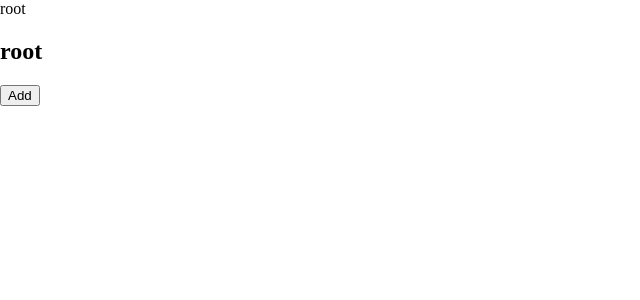
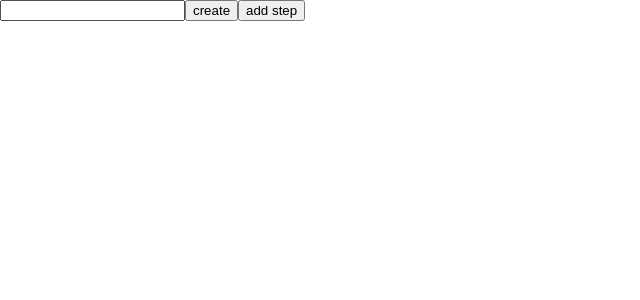
Before and after one commit to fallahpour-fr/TreeNode, a React (Create React App) app: page / in a window 1280 px wide. Shown: the top 300 px of the page, without its empty margins (0-640 px from the left). Built offline with nearby package versions, Linux system fonts and the light colour scheme.

Commit message:
Add validation schema

```diff
--- a/package.json
+++ b/package.json
@@ -17,7 +17,8 @@
     "react-router-dom": "5.2.0",
     "react-scripts": "5.0.0",
     "typescript": "^4.4.2",
-    "web-vitals": "^2.1.0"
+    "web-vitals": "^2.1.0",
+    "yup": "^0.32.11"
   },
   "scripts": {
     "start": "react-scripts start",
--- a/src/App.tsx
+++ b/src/App.tsx
@@ -1,16 +1,18 @@
-import React, { useState } from 'react';
-import { TreeNode } from './treeNode';
-import { TreeView } from './treeView';
-import {DynamicField} from './saveFormData';
-import { Tree } from './Tree';
-import { BrowserRouter as Router, Route, Link, Switch } from "react-router-dom";
-import { textChangeRangeIsUnchanged } from 'typescript';
-import { DynamicForm } from './dynamicForm';
+// import React, { useState } from 'react';
+// import { TreeNode } from './treeNode';
+// import { TreeView } from './treeView';
+// import {DynamicField} from './saveFormData';
+// import { Tree } from './Tree';
+// import { BrowserRouter as Router, Route, Link, Switch } from "react-router-dom";
+// import { textChangeRangeIsUnchanged } from 'typescript';
+// import { DynamicForm } from './dynamicForm';
+import {ValidationSchemaTest} from "./validationschematest";
+// import {ValidationSchemaExample} from "./validationschematest"
 
 
 function App() {
   return <div>
-    <TreeNode/>
+    <ValidationSchemaTest/>
   </div>
 }
 
--- a/src/treeNode.tsx
+++ b/src/treeNode.tsx
@@ -2,6 +2,7 @@ import React, { useState, useEffect } from 'react';
 import { MinusCircleOutlined, PlusOutlined } from "@ant-design/icons";
 import { Form, Divider, Button, Select, Input } from "antd";
 import { useFormik } from 'formik';
+import * as Yup from 'yup';
 export const TreeNode = () => {
 
     // type TreeNode = {
@@ -49,6 +50,13 @@ export const TreeNode = () => {
     const [idPath, setIdPath] = useState<Array<any>>([]);
     const [title, setTitle] = useState<Array<any>>([]);
     const [showBredCrumb, setshowBredCrumb]=useState<string>('');
+
+    const validation_schema = Yup.object().shape({
+        root: Yup.object().shape({
+            title: Yup.string()
+                .required("this field is required")
+        })
+    });
 
     const formik = useFormik<any>({
         initialValues: {
--- /dev/null
+++ b/src/validationschematest.tsx
@@ -0,0 +1,98 @@
+import { useFormik, useFormikContext } from 'formik';
+import { useState } from 'react';
+import * as Yup from 'yup';
+
+
+export const ValidationSchemaTest = () => {
+    const validation_schema = Yup.array().of(Yup.object().shape({
+        title: Yup.string()
+            .min(2, 'Too Short!')
+            .max(5, 'Too Long!')
+            .required('Required'),
+    }))
+    const formik = useFormik<any>({
+        initialValues: {
+            title: ''
+        },
+        validationSchema: validation_schema,
+        onSubmit: values => {
+            console.log(values.title)
+            // validation_schema.isValid(values)
+            //     .then(is_valid => {
+            //         console.log(is_valid)
+            //     })
+
+        }
+    })
+
+    const onChangHandler = (value: any) => {
+        formik.setFieldValue('title', value)
+    }
+
+    const onClickHandler = async () => {
+        console.log(formik.values.title)
+        const valid = await validation_schema.isValid(formik.values);
+        console.log(valid);
+    }
+
+    return (
+        <div >
+            <input type='text' onChange={(event) => onChangHandler(event.target.value)} />
+            {formik.errors.title ? (
+                <div>{formik.errors.title}</div>
+            ) : null}
+            <button type='submit' onClick={() => formik.handleSubmit()}  >create</button>
+            <button type='button' onClick={() => onClickHandler()}  >add step</button>
+        </div>
+    )
+
+}
+// import React from 'react';
+// import { Formik, Form, Field } from 'formik';
+// import * as Yup from 'yup';
+
+// const SignupSchema = Yup.object().shape({
+//     firstName: Yup.string()
+//         .min(2, 'Too Short!')
+//         .max(5, 'Too Long!')
+//         .required('Required'),
+//     lastName: Yup.string()
+//         .min(2, 'Too Short!')
+//         .max(5, 'Too Long!')
+//         .required('Required'),
+//     email: Yup.string().email('Invalid email').required('Required'),
+// });
+
+// export const ValidationSchemaExample = () => (
+//     <div>
+//         <h1>Signup</h1>
+//         <Formik
+//             initialValues={{
+//                 firstName: '',
+//                 lastName: '',
+//                 email: '',
+//             }}
+//             validationSchema={SignupSchema}
+//             onSubmit={values => {
+//                 // same shape as initial values
+//                 console.log(values);
+//             }}
+//         >
+//             {({ errors, touched }) => (
+//                 <Form>
+//                     <Field name="firstName" />
+//                     {errors.firstName && touched.firstName ? (
+//                         <div>{errors.firstName}</div>
+//                     ) : null}
+//                     <Field name="lastName" />
+//                     {errors.lastName && touched.lastName ? (
+//                         <div>{errors.lastName}</div>
+//                     ) : null}
+//                     <Field name="email" type="email" />
+//                     {errors.email && touched.email ? <div>{errors.email}</div> : null}
+//                     <button type="submit">Submit</button>
+//                 </Form>
+//             )}
+//         </Formik>
+//     </div>
+// );
```
Also changed, not shown: 1 other file (tests, documents, lock files or other folders).
